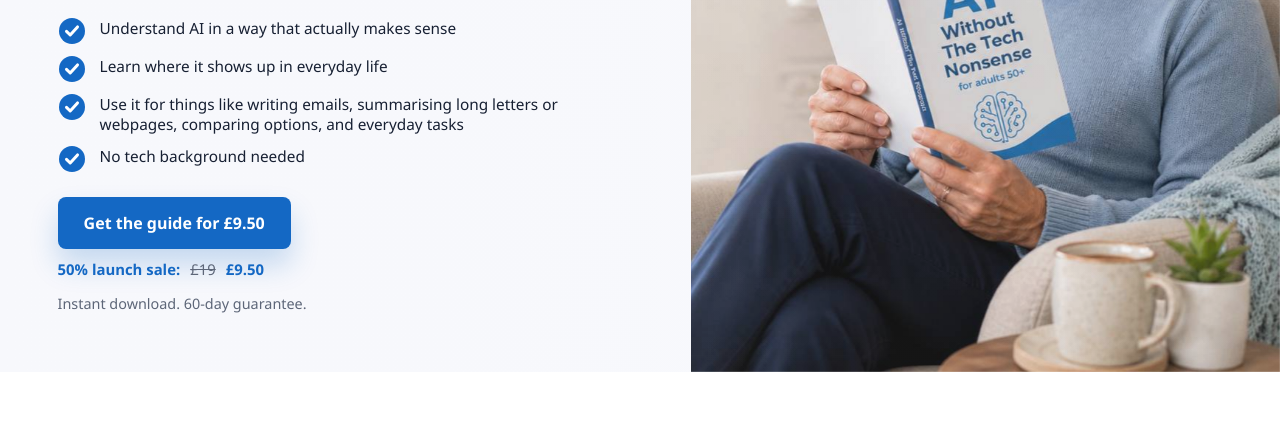
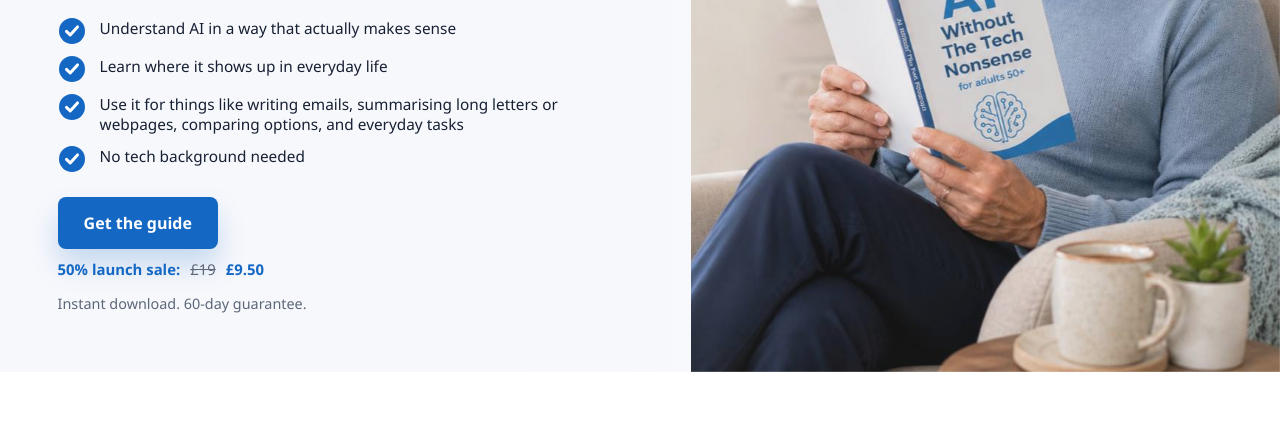
Before and after one commit to freddiegibz/aicalmguide2, a plain HTML site: page index.html in a window 1280 px wide. Shown: the part 375-800 px from the top of the page. Drawn offline with Linux system fonts and the light colour scheme.

Commit message:
Remove price from top CTA

```diff
--- a/index.html
+++ b/index.html
@@ -1200,7 +1200,7 @@
               </ul>
 
               <div class="actions">
-                <a class="button" href="https://buy.stripe.com/eVqaEWbj52S8auI45IbZe00" data-open-checkout>Get the guide for £9.50</a>
+                <a class="button" href="https://buy.stripe.com/eVqaEWbj52S8auI45IbZe00" data-open-checkout>Get the guide</a>
               </div>
               <p class="sale-note"><strong>50% launch sale:</strong> <span class="old-price">£19</span> <span class="new-price">£9.50</span></p>
               <p class="note">Instant download. 60-day guarantee.</p>
```
